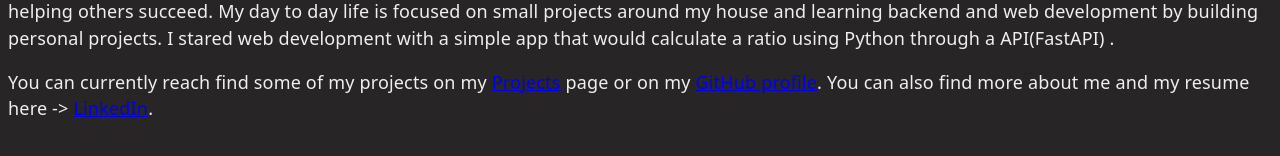
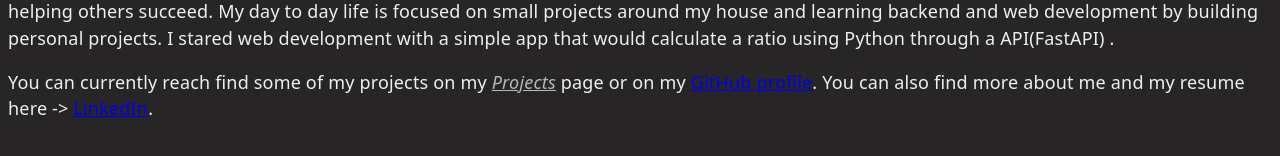
Before and after one commit to Onita-Darius/Portfolio-Website, a React (Vite) app in the folder PortfolioWebsite/: page /AboutMe in a window 1280 px wide. Shown: the part 180-336 px from the top of the page. Built offline with nearby package versions, Linux system fonts and the light colour scheme.

Commit message:
Updated  links to ensure proper routing.

```diff
--- a/PortfolioWebsite/src/About/About.jsx
+++ b/PortfolioWebsite/src/About/About.jsx
@@ -1,4 +1,5 @@
 import Nav_V2 from "../Navigation/Nav_v2.jsx";
+import { NavLink } from "react-router-dom";
 
 function AboutPage () {
     return(
@@ -8,7 +9,7 @@ function AboutPage () {
             <p>I'm a Team Lead with experience in customer support and electronics manufacturing who enjoys solving problems, improving processes, and helping others succeed.
 My day to day life is focused on small projects around my house and learning backend and web development by building personal projects. I stared web development with a simple app that would calculate a
 ratio using Python through a API(FastAPI) .</p>
-            <p>You can currently reach find some of my projects on my <a href="/Projects">Projects</a> page or on my <a href="https://github.com/Onita-Darius" target="_blank" rel="noopener noreferrer">GitHub profile</a>.
+            <p>You can currently reach find some of my projects on my <NavLink to="/Projects" className="inlineLinks">Projects</NavLink> page or on my <a href="https://github.com/Onita-Darius" target="_blank" rel="noopener noreferrer">GitHub profile</a>.
             You can also find more about me and my resume here -{">"} <a href="https://www.linkedin.com/in/darius-onita-763277299/" target="_blank" rel="noopener noreferrer">LinkedIn</a>.</p>
         </div>
     )
--- a/PortfolioWebsite/src/Homepage/Home.jsx
+++ b/PortfolioWebsite/src/Homepage/Home.jsx
@@ -1,4 +1,5 @@
 import Nav_V2 from "../Navigation/Nav_v2.jsx";
+import { NavLink } from "react-router-dom";
 import "./home.css"
 
 
@@ -11,7 +12,7 @@ function Homepage () {
             <p className="HomeText">I started learning WebDev with <a className="inlineLinks" href="https://www.udemy.com/course/the-complete-web-development-bootcamp/">The Complete Full-Stack Web Development Bootcamp</a>, then i moved on and
             started learning Python primarily through <a className="inlineLinks" href="https://www.w3schools.com/python/python_functions.asp">W3Schools</a> and the YouTube channel <a className="inlineLinks" href="https://www.youtube.com/@BroCodez">
             Bro Code</a>.</p>
-            <p className="HomeText">Now that you know a bit about me, why dont you check out some of my <a className="inlineLinks" href="/projects">projects!</a></p>
+            <p className="HomeText">Now that you know a bit about me, why dont you check out some of my <NavLink to="/Projects" className="inlineLinks">projects</NavLink>!</p>
         </div>
     )
 }
```
